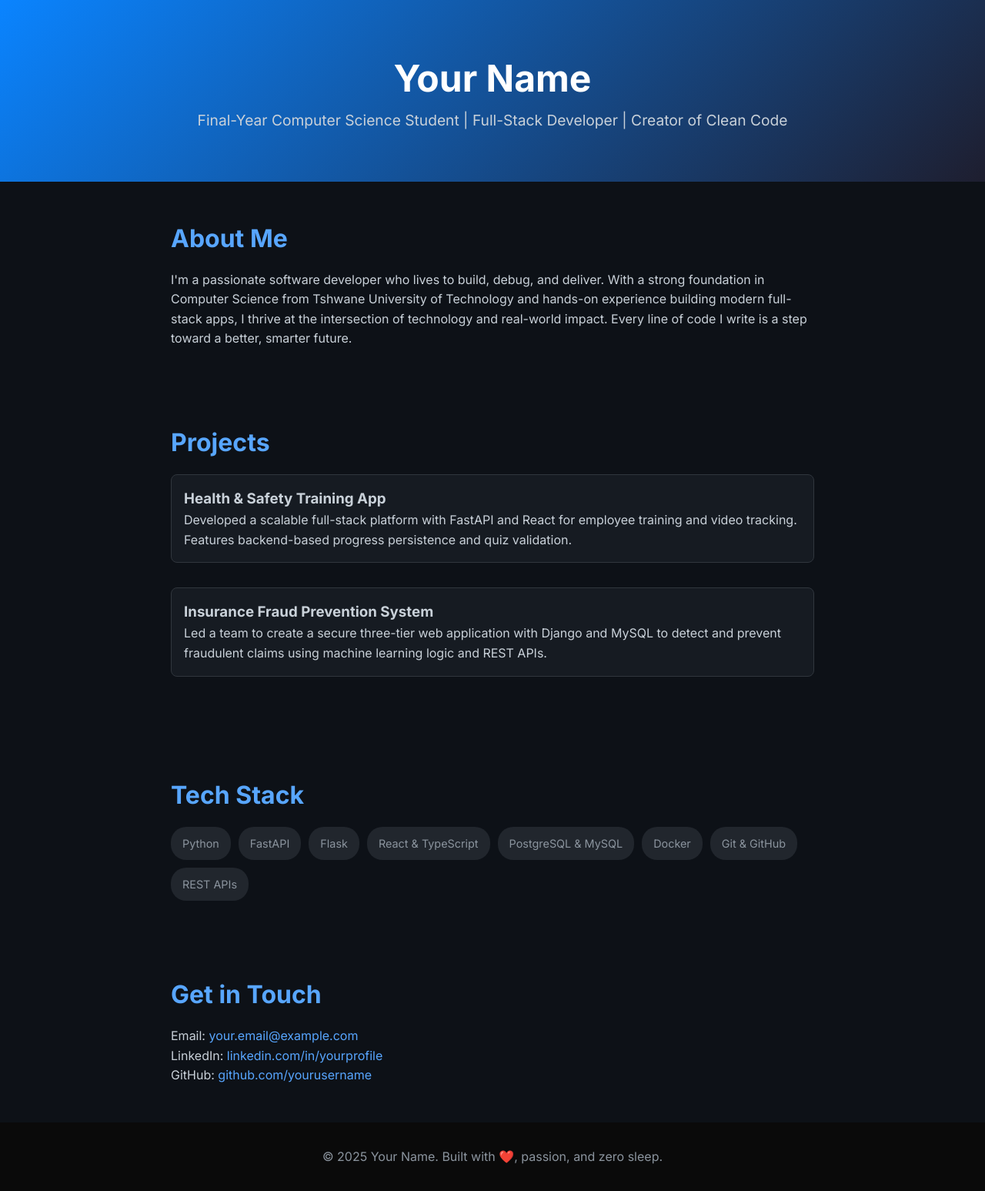
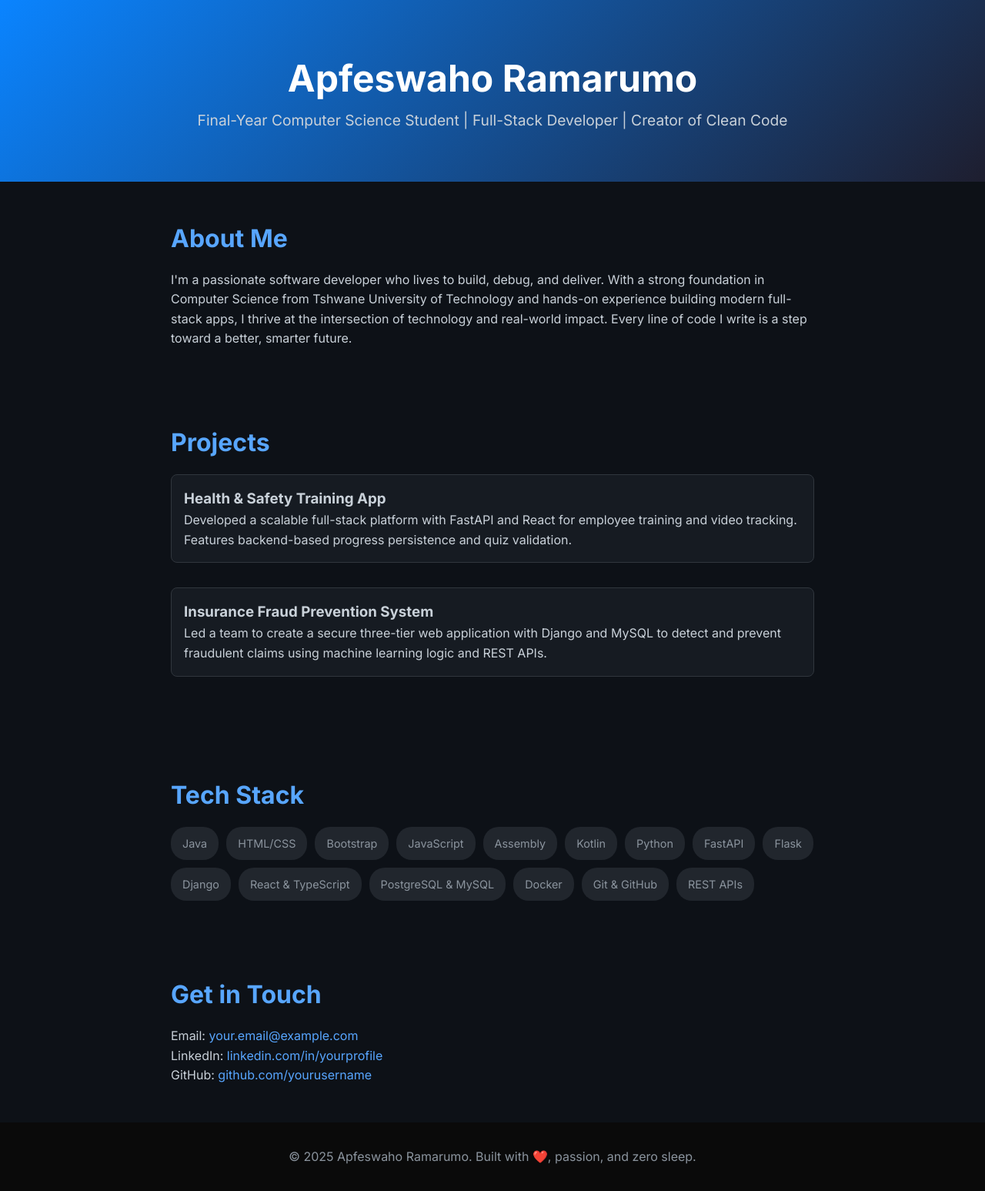
Before and after one commit to Apfeh/apfeh.github.io, a plain HTML site: page index.html in a window 1280 px wide. Shown: the whole page at 77% size. Drawn offline with Linux system fonts and the light colour scheme.

Commit message:
Update index.html

```diff
--- a/index.html
+++ b/index.html
@@ -91,7 +91,7 @@
 </head>
 <body>
   <header>
-    <h1>Your Name</h1>
+    <h1>Apfeswaho Ramarumo</h1>
     <p>Final-Year Computer Science Student | Full-Stack Developer | Creator of Clean Code</p>
   </header>
 
@@ -115,9 +115,16 @@
   <section id="skills">
     <h2>Tech Stack</h2>
     <ul>
+      <li>Java</li>
+      <li>HTML/CSS</li>
+      <li>Bootstrap</li>
+      <li>JavaScript</li>
+      <li>Assembly</li>
+      <li>Kotlin</li>
       <li>Python</li>
       <li>FastAPI</li>
       <li>Flask</li>
+      <li>Django</li>
       <li>React & TypeScript</li>
       <li>PostgreSQL & MySQL</li>
       <li>Docker</li>
@@ -128,13 +135,13 @@
 
   <section id="contact">
     <h2>Get in Touch</h2>
-    <p>Email: <a href="mailto:your.email@example.com">your.email@example.com</a></p>
-    <p>LinkedIn: <a href="https://www.linkedin.com/in/yourprofile" target="_blank">linkedin.com/in/yourprofile</a></p>
-    <p>GitHub: <a href="https://github.com/yourusername" target="_blank">github.com/yourusername</a></p>
+    <p>Email: <a href="apfeswahoramarumo1@gmail.com">your.email@example.com</a></p>
+    <p>LinkedIn: <a href="www.linkedin.com/in/apfeswaho-ramarumo-781b23231" target="_blank">linkedin.com/in/yourprofile</a></p>
+    <p>GitHub: <a href="https://github.com/Apfeh" target="_blank">github.com/yourusername</a></p>
   </section>
 
   <footer>
-    <p>&copy; 2025 Your Name. Built with ❤️, passion, and zero sleep.</p>
+    <p>&copy; 2025 Apfeswaho Ramarumo. Built with ❤️, passion, and zero sleep.</p>
   </footer>
 </body>
 </html>
```
